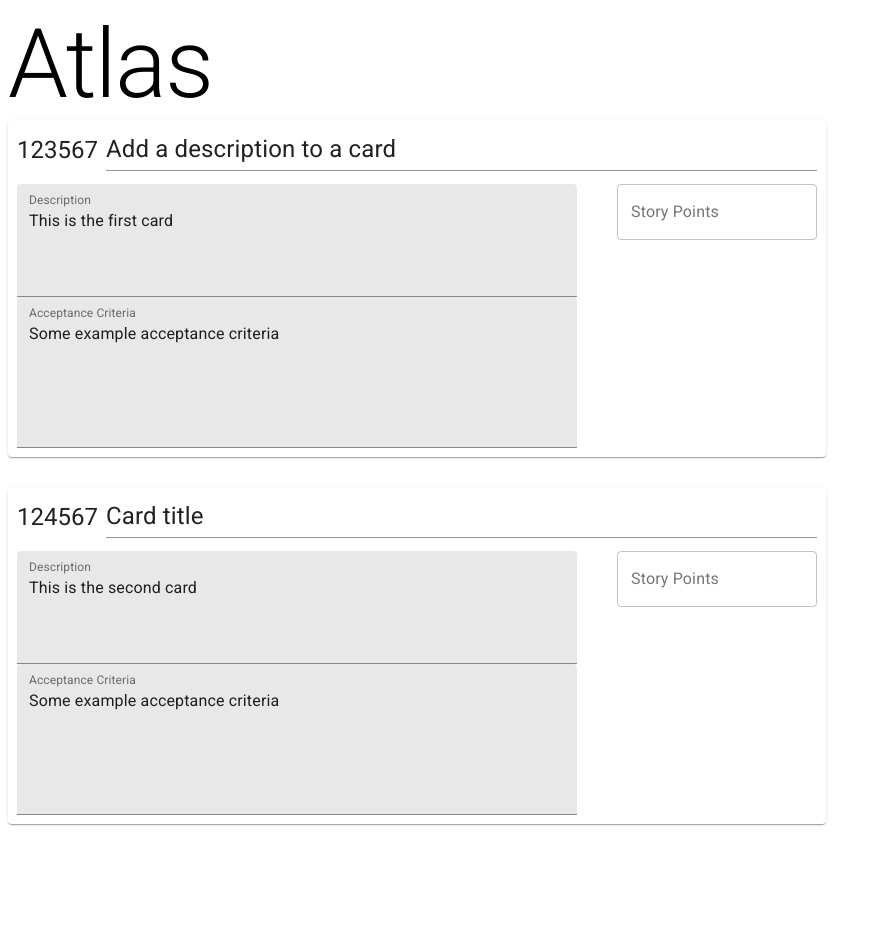
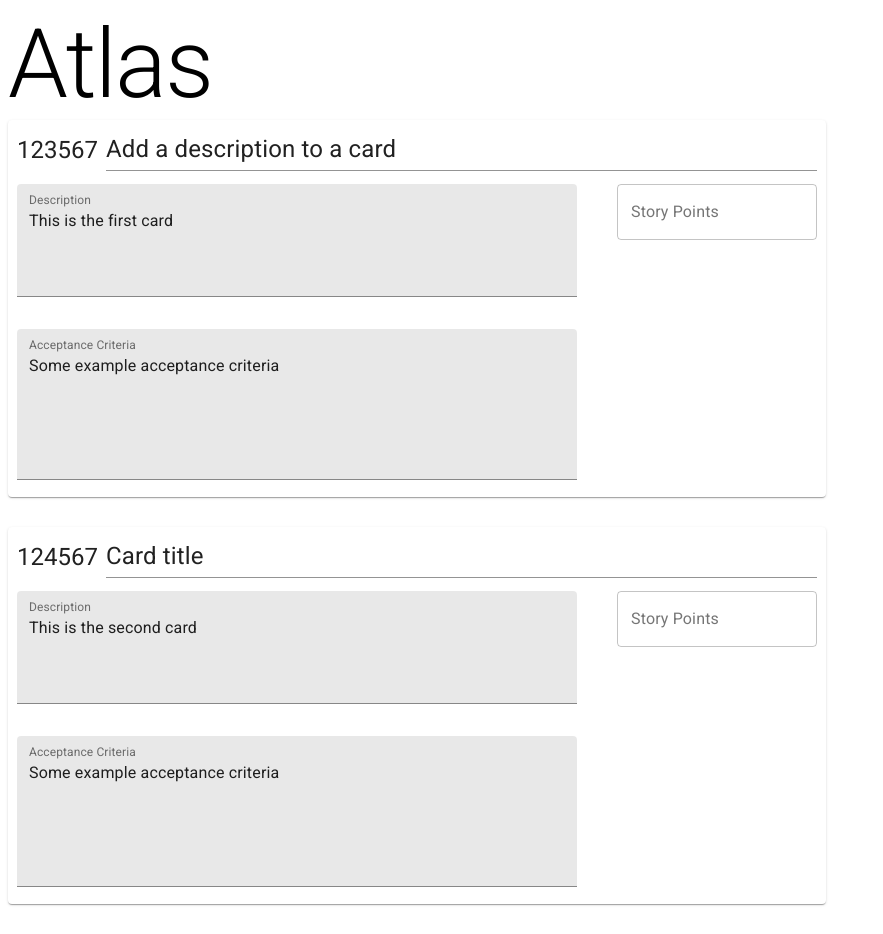
Before and after one commit to HarryAmmon/Atlas-WebApp, a React (Create React App) app in the folder code/: page / in a window 1280 px wide. Shown: the whole page, without its empty margins (0-883 px from the left). Before the commit the page ends 854 px from the top, so only its background shows below. Built offline with nearby package versions, Linux system fonts and the light colour scheme.

Commit message:
Add margin to acceptance criteria

```diff
--- /dev/null
+++ b/code/src/components/forms/AcceptanceCriteria/AcceptanceCriteria.module.scss
@@ -0,0 +1,4 @@
+.root {
+  margin-top: 2rem;
+  margin-bottom: 0.5rem;
+}
--- a/code/src/components/forms/AcceptanceCriteria/AcceptanceCriteria.tsx
+++ b/code/src/components/forms/AcceptanceCriteria/AcceptanceCriteria.tsx
@@ -1,6 +1,7 @@
 import { TextField } from "@material-ui/core";
 import React, { useState } from "react";
 import { AcceptanceCriteriaInput } from "../types";
+import Styles from "./AcceptanceCriteria.module.scss";
 
 export const AcceptanceCriteria: React.FC<AcceptanceCriteriaInput> = ({
   children,
@@ -16,6 +17,7 @@ export const AcceptanceCriteria: React.FC<AcceptanceCriteriaInput> = ({
       value={criteria}
       onChange={(event) => setCriteria(event.target.value)}
       multiline
+      className={Styles.root}
     />
   );
 };
```
